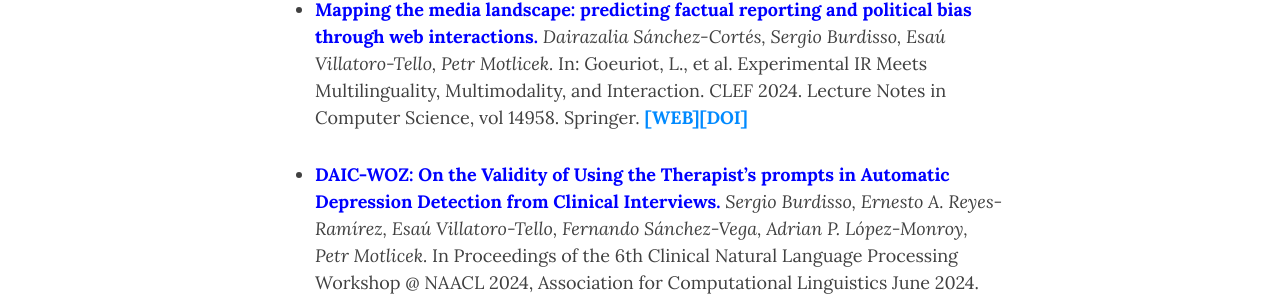
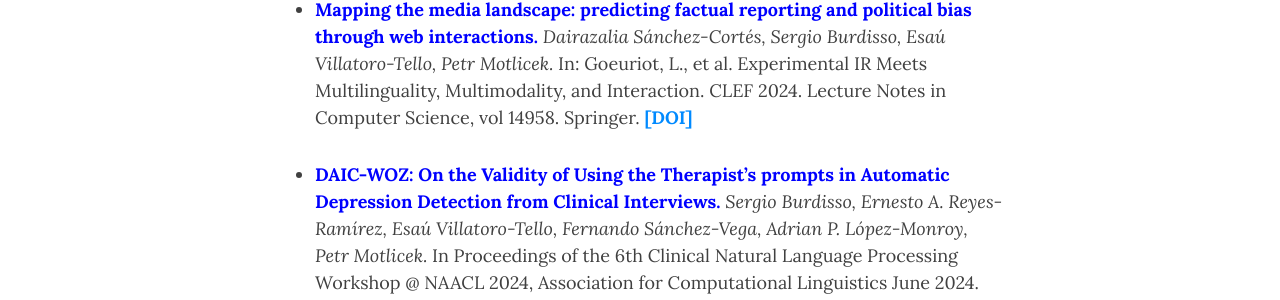
Before and after one commit to oravar333/oravar333.github.io, a Jekyll site: the page built from publications.md, in a window 1280 px wide and 900 px high, scrolled down 448 px. Shown: the part 154-454 px from the top of the window. Built offline with Jekyll 4.4.1, drawn with Linux system fonts in a browser that asks for light colours; nearby versions of some CDN libraries.

Commit message:
Update publications.md

```diff
--- a/publications.md
+++ b/publications.md
@@ -17,7 +17,7 @@ This page is being updated. Please, in the meantime, check my full publications
 
 **2024**
 ---
-* <span style="color:blue">**Mapping the media landscape: predicting factual reporting and political bias through web interactions.**</span> *Dairazalia Sánchez-Cortés, Sergio Burdisso, Esaú Villatoro-Tello, Petr Motlicek.*  In: Goeuriot, L., et al. Experimental IR Meets Multilinguality, Multimodality, and Interaction. CLEF 2024. Lecture Notes in Computer Science, vol 14958. Springer. [**[WEB]**](https://aclanthology.org/2024.clinicalnlp-1.8/)[**[DOI]**](https://doi.org/10.1007/978-3-031-71736-9_7)
+* <span style="color:blue">**Mapping the media landscape: predicting factual reporting and political bias through web interactions.**</span> *Dairazalia Sánchez-Cortés, Sergio Burdisso, Esaú Villatoro-Tello, Petr Motlicek.*  In: Goeuriot, L., et al. Experimental IR Meets Multilinguality, Multimodality, and Interaction. CLEF 2024. Lecture Notes in Computer Science, vol 14958. Springer. [**[DOI]**](https://doi.org/10.1007/978-3-031-71736-9_7)
 
 * <span style="color:blue">**DAIC-WOZ: On the Validity of Using the Therapist's prompts in Automatic Depression Detection from Clinical Interviews.**</span> *Sergio Burdisso, Ernesto A. Reyes-Ramírez, Esaú Villatoro-Tello, Fernando Sánchez-Vega, Adrian P. López-Monroy, Petr Motlicek.*  In  	Proceedings of the 6th Clinical Natural Language Processing Workshop @ NAACL 2024, Association for Computational Linguistics June 2024. [**[WEB]**](https://aclanthology.org/2024.clinicalnlp-1.8/)[**[arXiv]**](https://arxiv.org/pdf/2404.14463)
 
```
